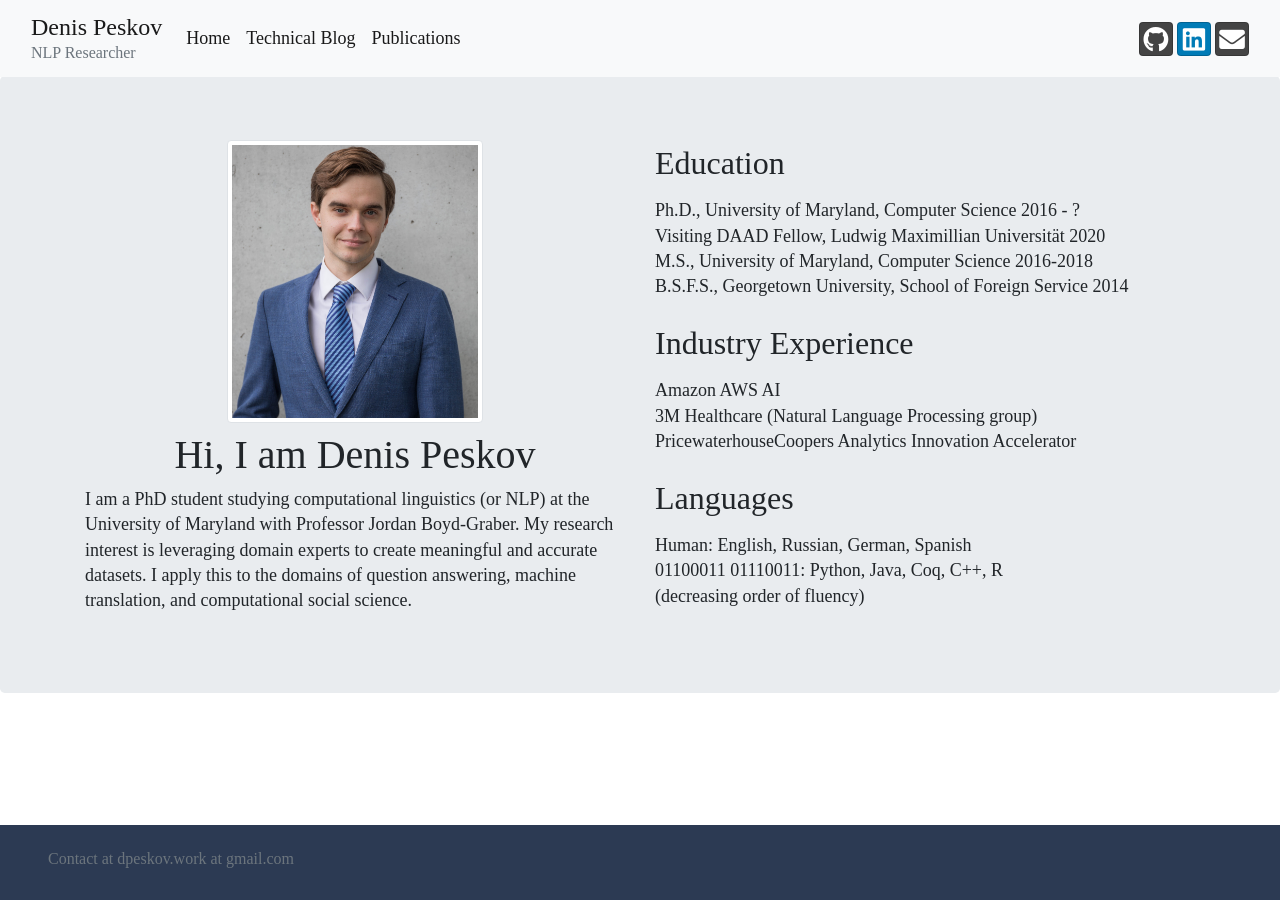
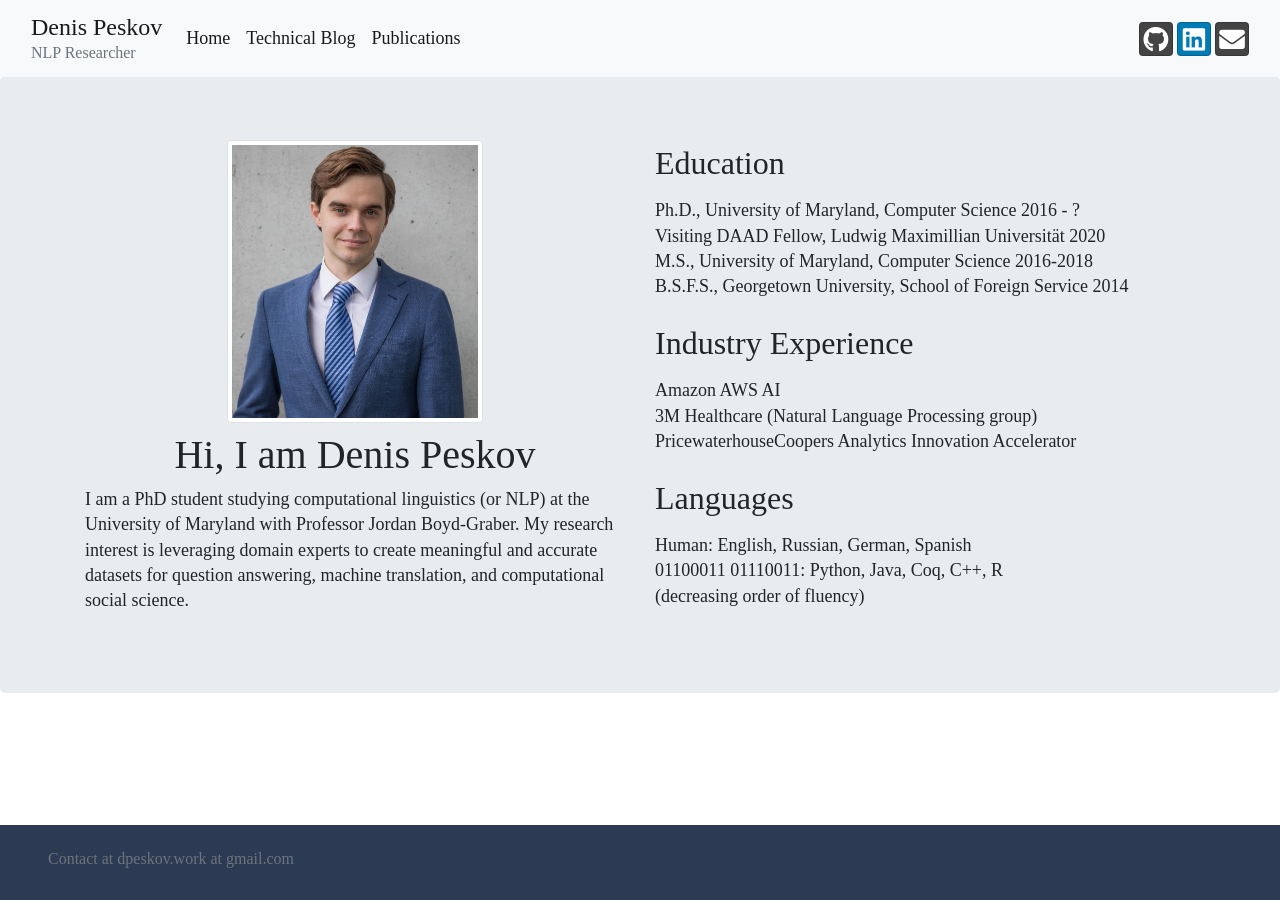
Before and after one commit to trigaten/Denis-Peskov-s-New-Website, a Jekyll site: the page built from index.html, in a window 1280 px wide. Built offline with Jekyll 4.4.1, drawn with Linux system fonts in a browser that asks for light colours; nearby versions of some CDN libraries.

Commit message:
Update index.html

```diff
--- a/index.html
+++ b/index.html
@@ -15,9 +15,7 @@ description: Denis Peskov's Personal Website
                 <p class="text-left">
                     I am a PhD student studying computational linguistics (or NLP) at the University of
                     Maryland with Professor Jordan Boyd-Graber. My research interest is leveraging domain experts to
-                    create meaningful and accurate datasets. I apply this to the domains of question answering,
-                    machine
-                    translation, and computational social science.
+                    create meaningful and accurate datasets for question answering, machine translation, and computational social science.
                 </p>
             </div>
             <!-- the right column with education, industry experience,
```
